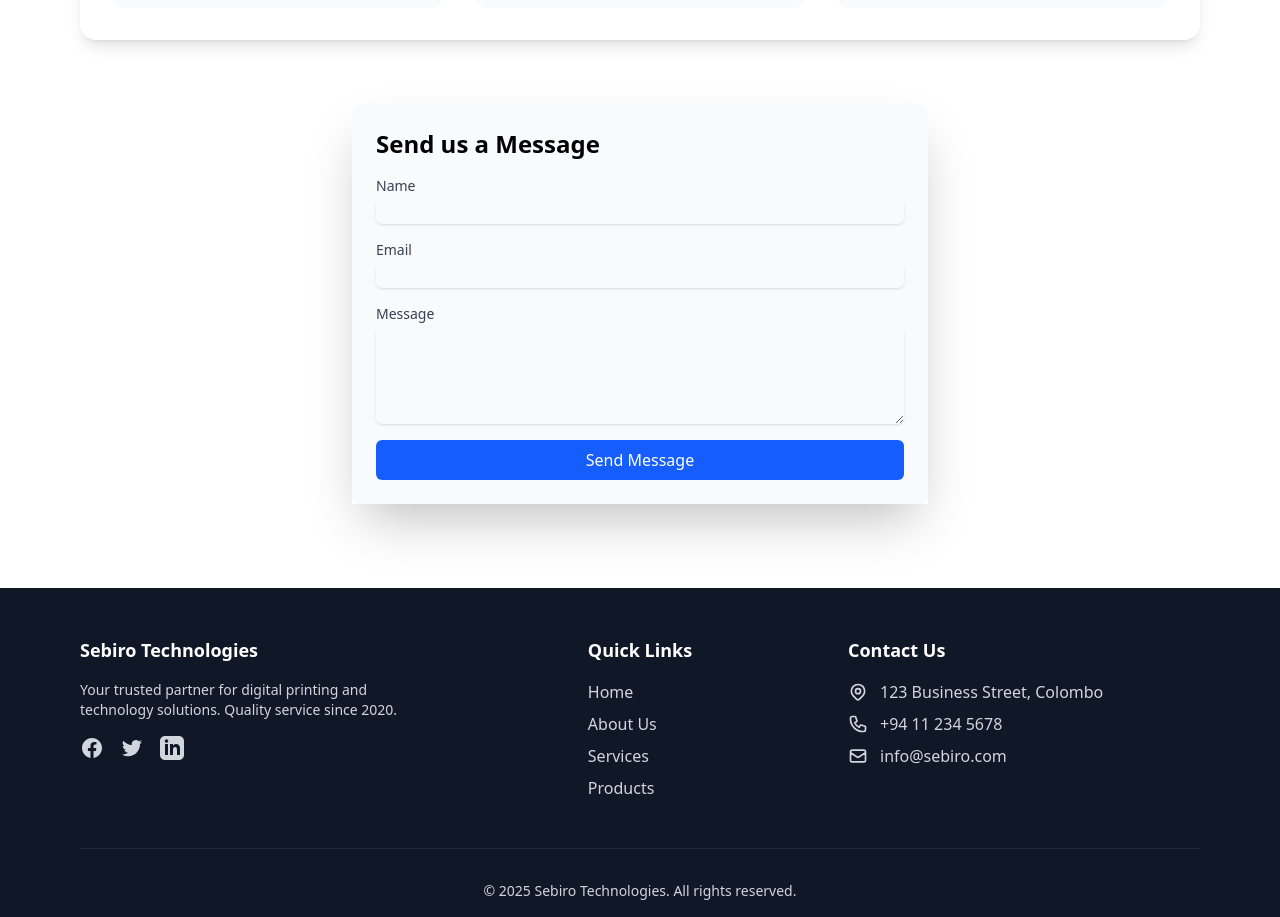
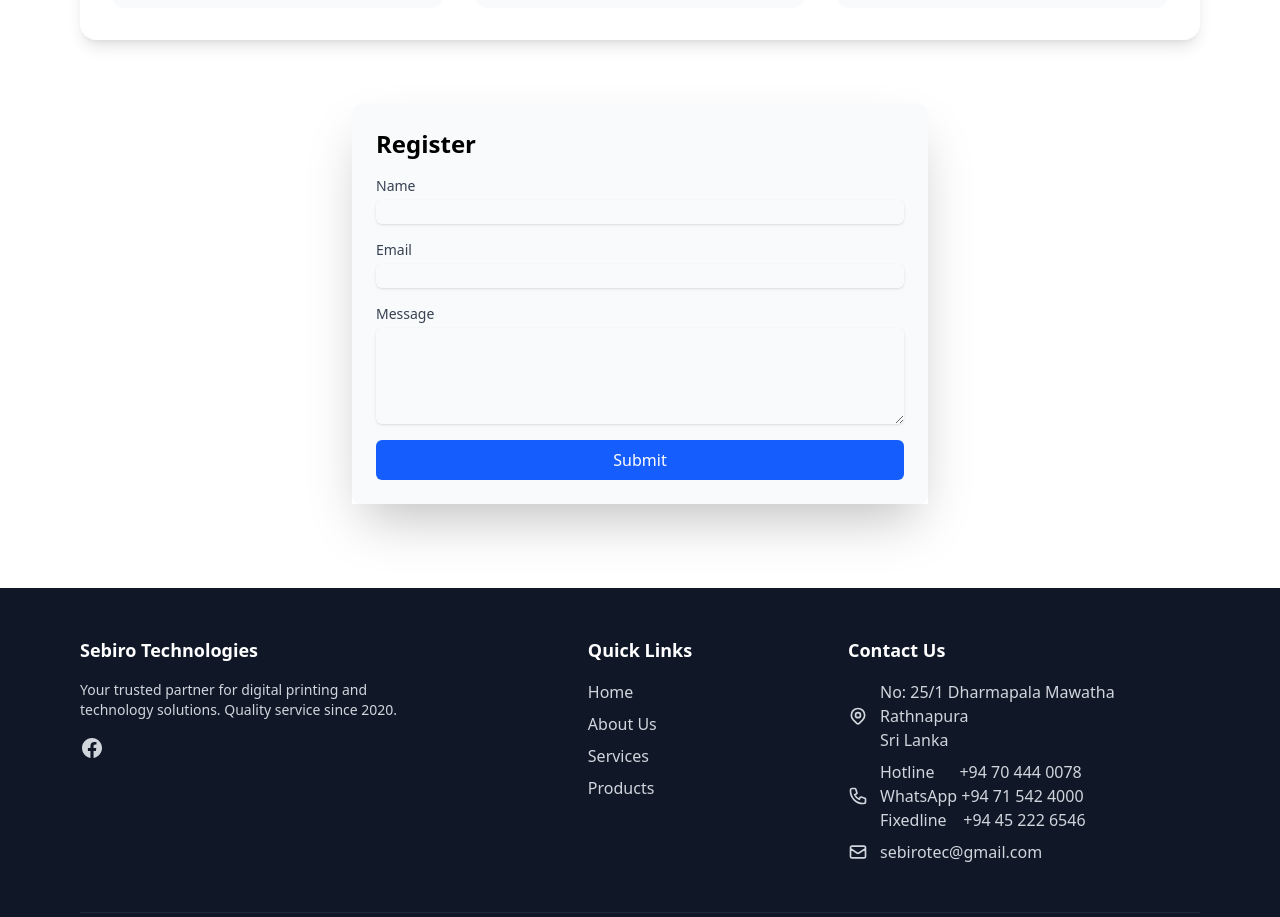
Before and after one commit to akila199910/serbiro, a Next.js app: page /dealers in a window 1280 px wide. Shown: the part 1880-2797 px from the top of the page. Built offline with nearby package versions, Linux system fonts and the light colour scheme.

Commit message:
add whatsapp

```diff
--- a/app/(pages)/dealers/page.tsx
+++ b/app/(pages)/dealers/page.tsx
@@ -201,7 +201,7 @@ const DealerPage = () => {
 
         <section className="mb-5 max-w-xl mx-auto shadow-2xl">
           <div className="bg-gray-50 p-6 rounded-lg">
-            <h2 className="text-2xl font-bold mb-4">Send us a Message</h2>
+            <h2 className="text-2xl font-bold mb-4">Register</h2>
             <form className="space-y-4">
               <div>
                 <label htmlFor="name" className="block text-sm font-medium text-gray-700">Name</label>
@@ -234,7 +234,7 @@ const DealerPage = () => {
                 type="submit"
                 className="w-full bg-blue-600 text-white py-2 px-4 rounded-md hover:bg-blue-700 transition-colors"
               >
-                Send Message
+                Submit
               </button>
             </form>
           </div>
--- a/app/components/footer/footer.tsx
+++ b/app/components/footer/footer.tsx
@@ -14,24 +14,24 @@ const Footer = () => {
               Your trusted partner for digital printing and technology solutions. Quality service since 2020.
             </p>
             <div className="flex space-x-4">
-              <a href="https://facebook.com" target="_blank" rel="noopener noreferrer" className="hover:text-white">
+              <a href="https://www.facebook.com/profile.php?id=61577072607086" target="_blank" rel="noopener noreferrer" className="hover:text-white">
                 <span className="sr-only">Facebook</span>
                 <svg className="h-6 w-6" fill="currentColor" viewBox="0 0 24 24">
                   <path fillRule="evenodd" d="M22 12c0-5.523-4.477-10-10-10S2 6.477 2 12c0 4.991 3.657 9.128 8.438 9.878v-6.987h-2.54V12h2.54V9.797c0-2.506 1.492-3.89 3.777-3.89 1.094 0 2.238.195 2.238.195v2.46h-1.26c-1.243 0-1.63.771-1.63 1.562V12h2.773l-.443 2.89h-2.33v6.988C18.343 21.128 22 16.991 22 12z" clipRule="evenodd" />
                 </svg>
               </a>
-              <a href="https://twitter.com" target="_blank" rel="noopener noreferrer" className="hover:text-white">
+              {/* <a href="https://twitter.com" target="_blank" rel="noopener noreferrer" className="hover:text-white">
                 <span className="sr-only">Twitter</span>
                 <svg className="h-6 w-6" fill="currentColor" viewBox="0 0 24 24">
                   <path d="M8.29 20.251c7.547 0 11.675-6.253 11.675-11.675 0-.178 0-.355-.012-.53A8.348 8.348 0 0022 5.92a8.19 8.19 0 01-2.357.646 4.118 4.118 0 001.804-2.27 8.224 8.224 0 01-2.605.996 4.107 4.107 0 00-6.993 3.743 11.65 11.65 0 01-8.457-4.287 4.106 4.106 0 001.27 5.477A4.072 4.072 0 012.8 9.713v.052a4.105 4.105 0 003.292 4.022 4.095 4.095 0 01-1.853.07 4.108 4.108 0 003.834 2.85A8.233 8.233 0 012 18.407a11.616 11.616 0 006.29 1.84" />
                 </svg>
-              </a>
-              <a href="https://linkedin.com" target="_blank" rel="noopener noreferrer" className="hover:text-white">
+              </a> */}
+              {/* <a href="https://linkedin.com" target="_blank" rel="noopener noreferrer" className="hover:text-white">
                 <span className="sr-only">LinkedIn</span>
                 <svg className="h-6 w-6" fill="currentColor" viewBox="0 0 24 24">
                   <path fillRule="evenodd" d="M19 0h-14c-2.761 0-5 2.239-5 5v14c0 2.761 2.239 5 5 5h14c2.762 0 5-2.239 5-5v-14c0-2.761-2.238-5-5-5zm-11 19h-3v-11h3v11zm-1.5-12.268c-.966 0-1.75-.79-1.75-1.764s.784-1.764 1.75-1.764 1.75.79 1.75 1.764-.783 1.764-1.75 1.764zm13.5 12.268h-3v-5.604c0-3.368-4-3.113-4 0v5.604h-3v-11h3v1.765c1.396-2.586 7-2.777 7 2.476v6.759z" clipRule="evenodd" />
                 </svg>
-              </a>
+              </a> */}
             </div>
           </div>
 
@@ -98,19 +98,25 @@ const Footer = () => {
                   <path strokeLinecap="round" strokeLinejoin="round" strokeWidth={2} d="M17.657 16.657L13.414 20.9a1.998 1.998 0 01-2.827 0l-4.244-4.243a8 8 0 1111.314 0z" />
                   <path strokeLinecap="round" strokeLinejoin="round" strokeWidth={2} d="M15 11a3 3 0 11-6 0 3 3 0 016 0z" />
                 </svg>
-                <span>123 Business Street, Colombo</span>
+                <span><p className="">
+                      No: 25/1 Dharmapala Mawatha<br />
+                      Rathnapura<br />
+                      Sri Lanka
+                    </p></span>
               </li>
               <li className="flex items-center space-x-3">
                 <svg className="h-5 w-5" fill="none" viewBox="0 0 24 24" stroke="currentColor">
                   <path strokeLinecap="round" strokeLinejoin="round" strokeWidth={2} d="M3 5a2 2 0 012-2h3.28a1 1 0 01.948.684l1.498 4.493a1 1 0 01-.502 1.21l-2.257 1.13a11.042 11.042 0 005.516 5.516l1.13-2.257a1 1 0 011.21-.502l4.493 1.498a1 1 0 01.684.949V19a2 2 0 01-2 2h-1C9.716 21 3 14.284 3 6V5z" />
                 </svg>
-                <span>+94 11 234 5678</span>
+                <span><p className="">Hotline &nbsp;&nbsp;&nbsp;&nbsp; +94 70 444 0078</p>
+                    <p className="">WhatsApp +94 71 542 4000</p>
+                    <p className="">Fixedline&nbsp;&nbsp;&nbsp; +94 45 222 6546</p></span>
               </li>
               <li className="flex items-center space-x-3">
                 <svg className="h-5 w-5" fill="none" viewBox="0 0 24 24" stroke="currentColor">
                   <path strokeLinecap="round" strokeLinejoin="round" strokeWidth={2} d="M3 8l7.89 5.26a2 2 0 002.22 0L21 8M5 19h14a2 2 0 002-2V7a2 2 0 00-2-2H5a2 2 0 00-2 2v10a2 2 0 002 2z" />
                 </svg>
-                <span>info@sebiro.com</span>
+                <span>sebirotec@gmail.com</span>
               </li>
             </ul>
           </div>
--- a/app/components/header/header.tsx
+++ b/app/components/header/header.tsx
@@ -6,7 +6,7 @@ import menuI from './image_processing20210616-28547-4dos3y.png'
 
 const Header = (): JSX.Element => {
 
-    const [isMenuOpen, setIsMenuOpen] =useState<boolean>(false);
+    const [isMenuOpen, setIsMenuOpen] = useState<boolean>(false);
 
     return (
         <header className='bg-white shadow-md pb-2 fixed w-full top-0 z-50'>
@@ -21,12 +21,15 @@ const Header = (): JSX.Element => {
                 <div className='hidden sm:flex sm:flex-col gap-2'>
                     <div className='flex justify-end gap-3 text-gray-600'>
                         <div className='uppercase font-medium flex items-center'>
-                        <span className='text-blue-500 mr-2'>📞</span> Hotline
+                            <span className='text-green-500 mr-2'>💬</span> WhatsApp
                         </div>
-                    <div className='font-semibold hover:text-blue-600 transition-colors'>
-                        <a href="tel:0452230584">0452230584</a>
+                        <div className='font-semibold hover:text-green-600 transition-colors'>
+                            <a href="https://wa.me/94715424000?text=Hi%20I%20want%20to%20contact%20support" target="_blank">
+                                +94 71 542 4000
+                            </a>
                         </div>
                     </div>
+
                     <ul className='flex items-center gap-[3vw] font-medium cursor-pointer'>
                         <li>
                             <Link href={'/'} className='hover:text-blue-600 transition-colors'>Home</Link>
@@ -50,7 +53,7 @@ const Header = (): JSX.Element => {
                 </div>
                 <div className='block sm:hidden' onClick={() => setIsMenuOpen(!isMenuOpen)}>
                     <button className='p-2 hover:bg-gray-100 rounded-lg transition-colors'>
-                    <Image src={menuI} alt='menu' className='w-6 h-6'/>
+                        <Image src={menuI} alt='menu' className='w-6 h-6' />
                     </button>
                 </div>
             </nav>
```
Lines whose indentation alone changed are shown as unchanged.
